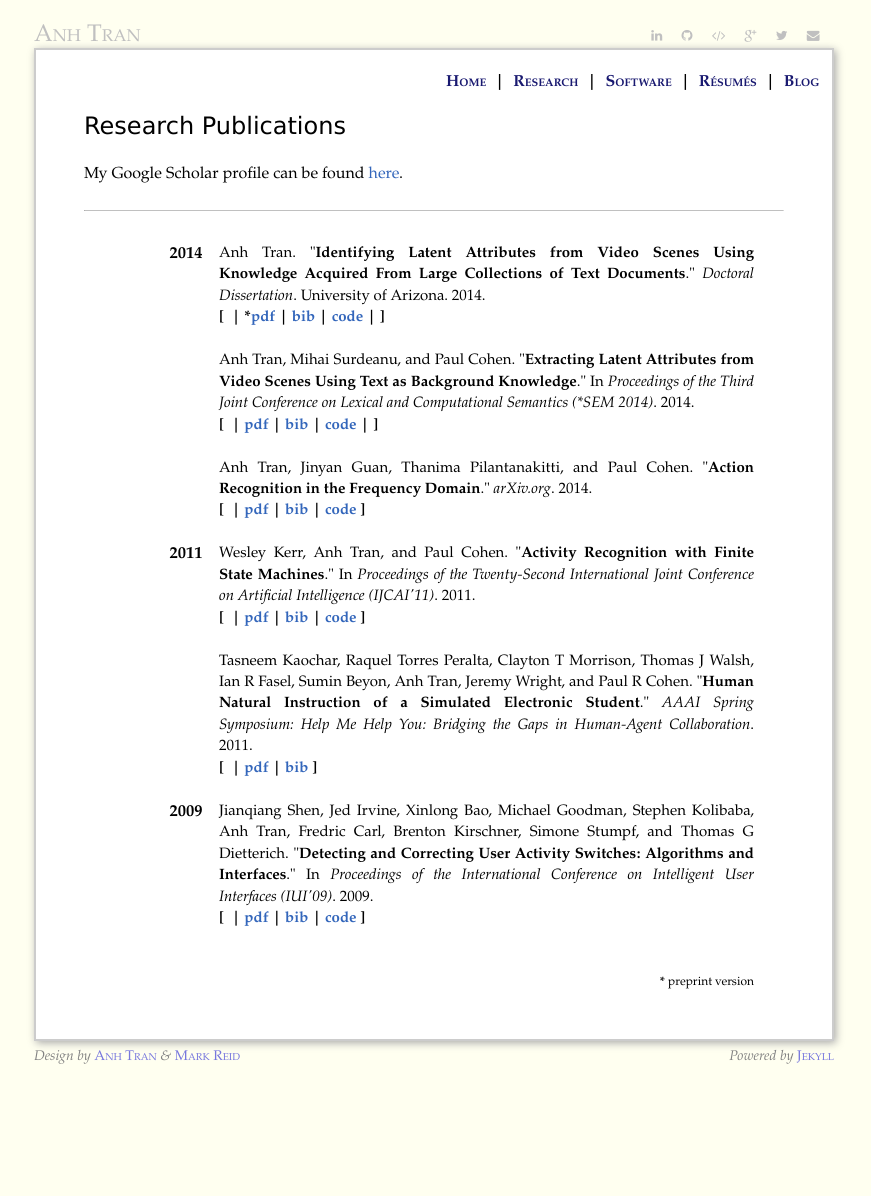
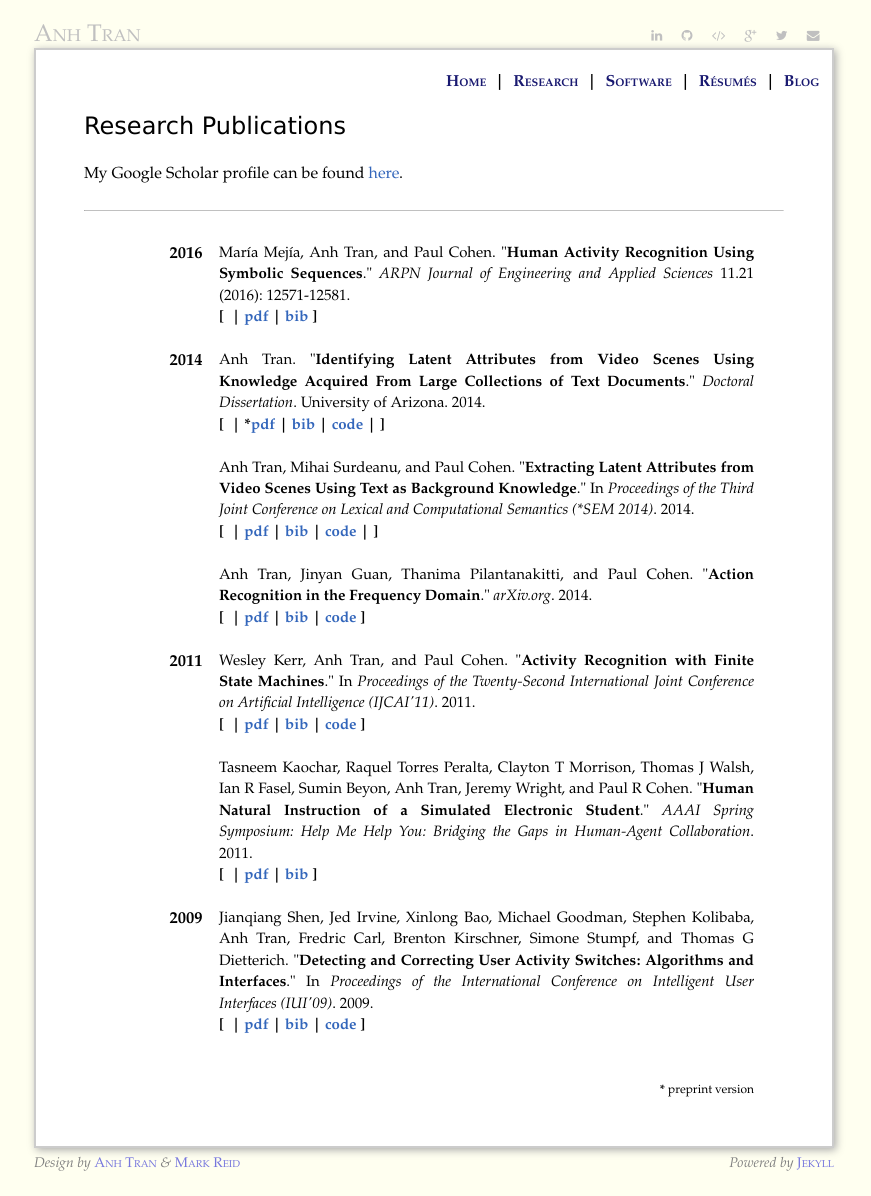
Before and after one commit to trananh/trananh.github.io, a Jekyll site: the page built from research/index.html, in a window 1280 px wide. Shown: the whole page, without its empty margins (206-1077 px from the left). Built offline with Jekyll 4.4.1, drawn with Linux system fonts in a browser that asks for light colours; nearby versions of some CDN libraries; before the commit the page ends 1089 px from its top, so only the background shows below that.

Commit message:
Added arpn2016-symbolic paper.

```diff
--- a/research/index.html
+++ b/research/index.html
@@ -16,6 +16,31 @@ title: anh &rarr; research
 <hr style="margin-bottom: 2em">
 
 <div>
+
+    <div class="section">
+
+        <h1>2016</h1>
+
+        <p>María Mejía, Anh Tran, and Paul Cohen.
+            "<b>Human Activity Recognition Using Symbolic Sequences</b>."
+            <i>ARPN Journal of Engineering and Applied Sciences</i> 11.21 (2016): 12571-12581.
+            <br/>
+            <b>[&nbsp;<a href>abstract</a> |
+                <a href="{{ site.url }}/data/documents/papers/arpn2016-symbolic.pdf">pdf</a> |
+                <a href="{{ site.url }}/data/documents/papers/arpn2016-symbolic.bib">bib</a>
+                ]</b>
+        </p>
+        <div class="abstract">
+            <span class="title">Abstract:</span>
+            Human activity recognition research is an active area in an early stage of development. We present
+            two approaches to activity recognition based on symbolic representations of multivariate time series
+            of joint locations in articulated skeletons.One approach uses pairwise alignment and nearest-neighbour
+            classification, and the other uses spectrum kernels and SVMs as classifiers. We tested both approaches
+            on three datasets derived from RGBD cameras (e.g., Microsoft Kinect) as well as ordinary video, and
+            compared our results with those of other researchers.
+        </div>
+
+    </div>
 
     <div class="section">
 
```
